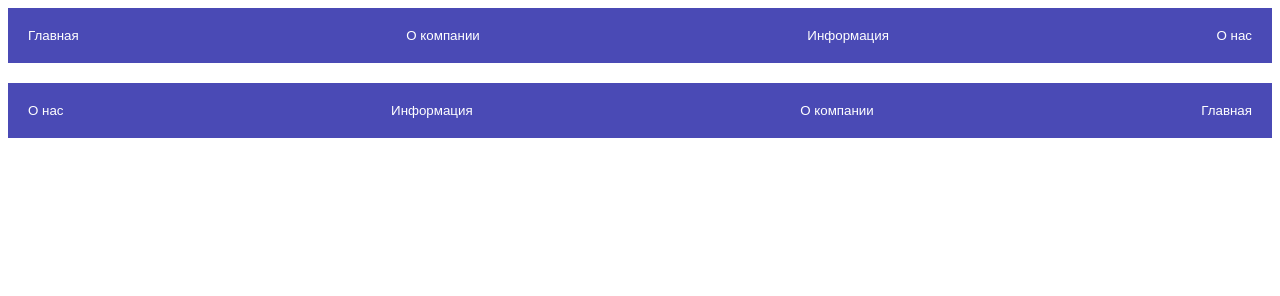
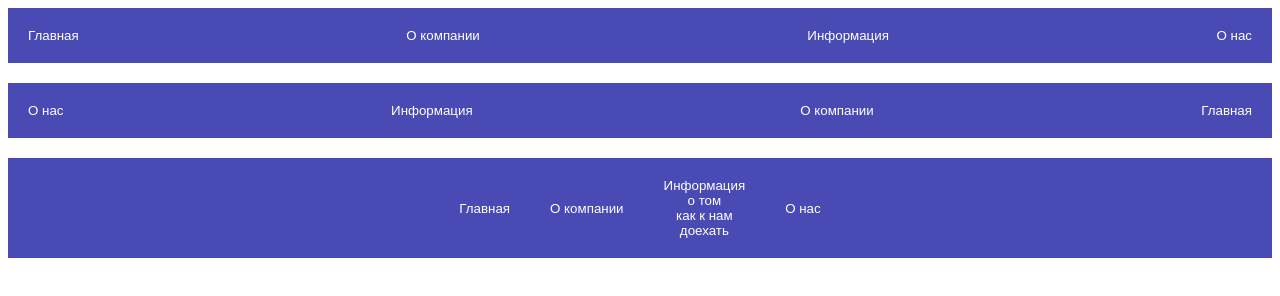
Before and after one commit to Pavelokbart/flexbox, a plain HTML site: page index.html in a window 1280 px wide. Drawn offline with Linux system fonts and the light colour scheme.

Commit message:
feat:3part

```diff
--- a/index.html
+++ b/index.html
@@ -21,7 +21,16 @@
             <button class="head2-txt2"> О компании</button>
             <button class="head2-txt3">Информация</button>
             <button class="head2-txt4">О нас</button>
-            </div>
+        </div>
+
+    </header>
+    <header>
+        <div class="head3">
+            <button class="head3-txt1">Главная</button>
+            <button class="head3-txt2"> О компании</button>
+            <button class="head3-txt3">Информация<br> о том<br> как к нам<br> доехать</button>
+            <button class="head3-txt4">О нас</button>
+        </div>
     </header>
 
 
--- a/style.css
+++ b/style.css
@@ -28,3 +28,17 @@ button:hover {
     justify-content: space-between;
     background-color:rgb(74, 74, 181);
 }
+.head3
+{
+    margin-top: 20px;
+    display: flex;
+    justify-content: center;
+    background-color:rgb(74, 74, 181);
+
+
+}
+.head3-txt3
+{
+    display: flex;
+    align-self: stretch;
+}
```
